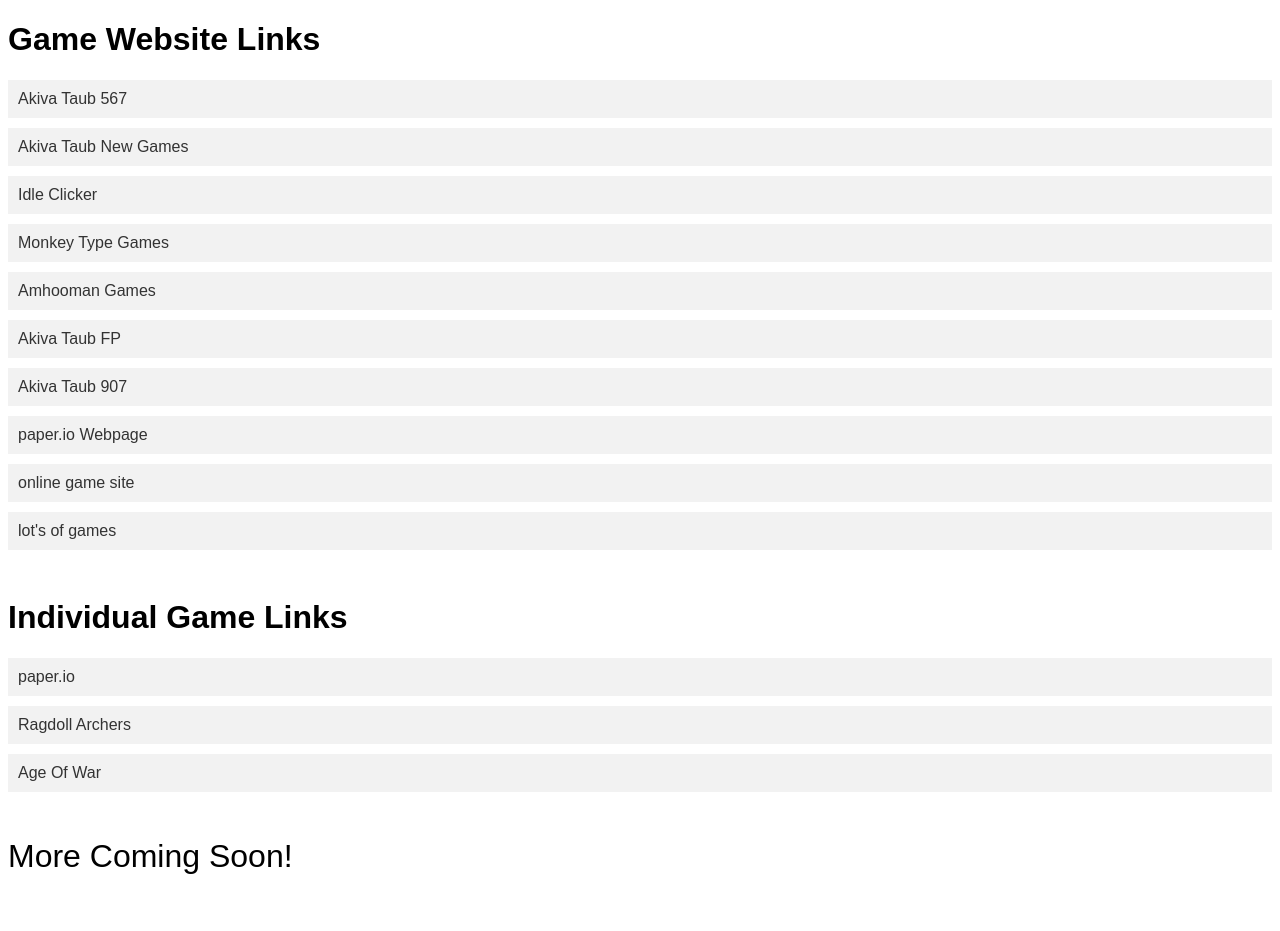
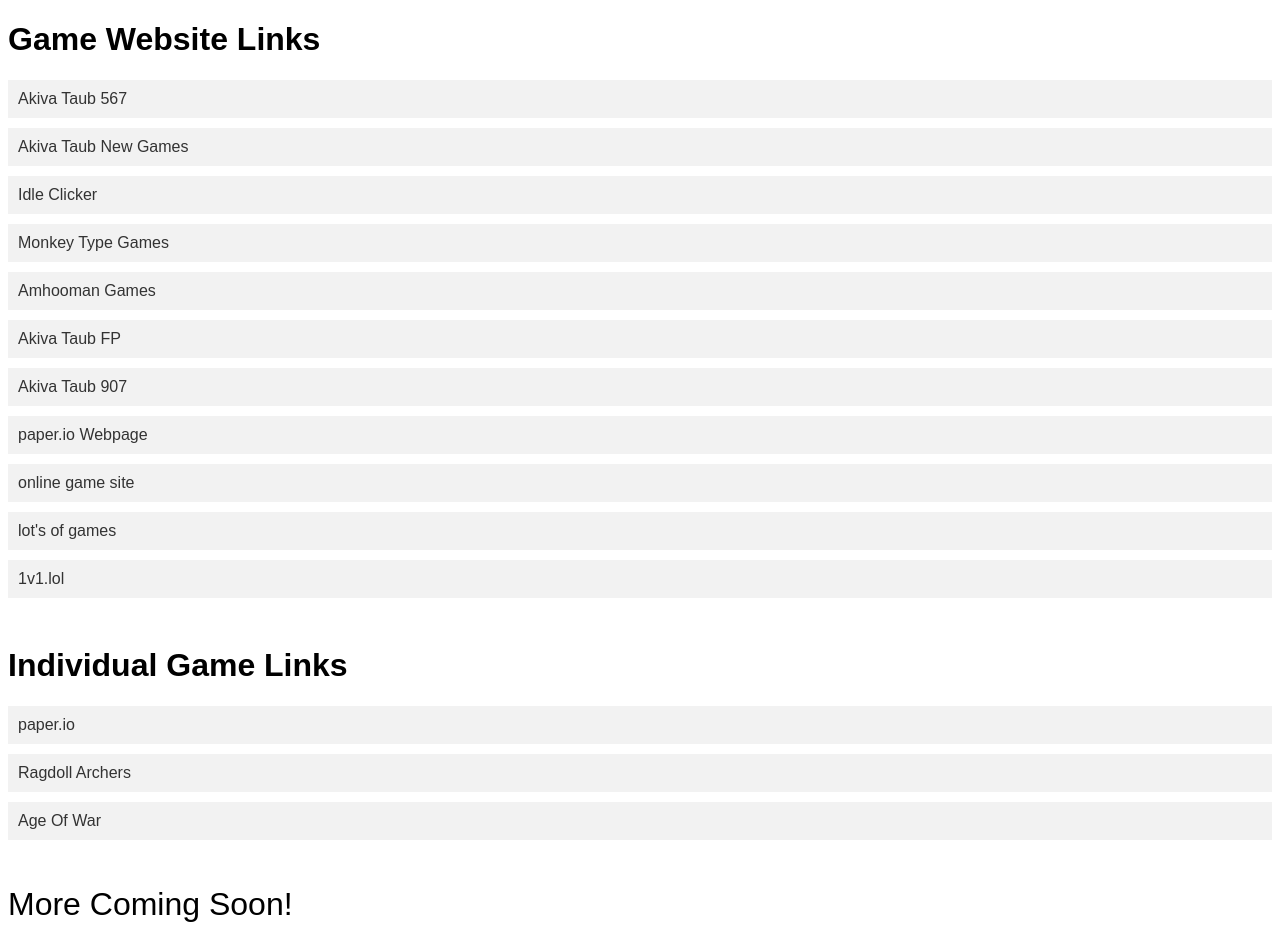
Before and after one commit to akivataub/main, a plain HTML site: page web.html in a window 1280 px wide. Before the commit the page ends 883 px from the top, so only its background shows below. Drawn offline with Linux system fonts and the light colour scheme.

Commit message:
Update web.html

```diff
--- a/web.html
+++ b/web.html
@@ -50,6 +50,7 @@
     <a href="https://paperio2online.github.io/" class="link">paper.io Webpage</a>
     <a href="https://html-online-game.github.io/" class="link">online game site</a>
     <a href="https://smashkartsonlinegames.github.io/" class="link">lot's of games</a>
+    <a href="https://akivataub.github.io/ty/" class="link">1v1.lol</a>
     <br>
     <h1>Individual Game Links</h1>
     <a href="https://paperio2online.github.io/" class="link">paper.io</a>
```
